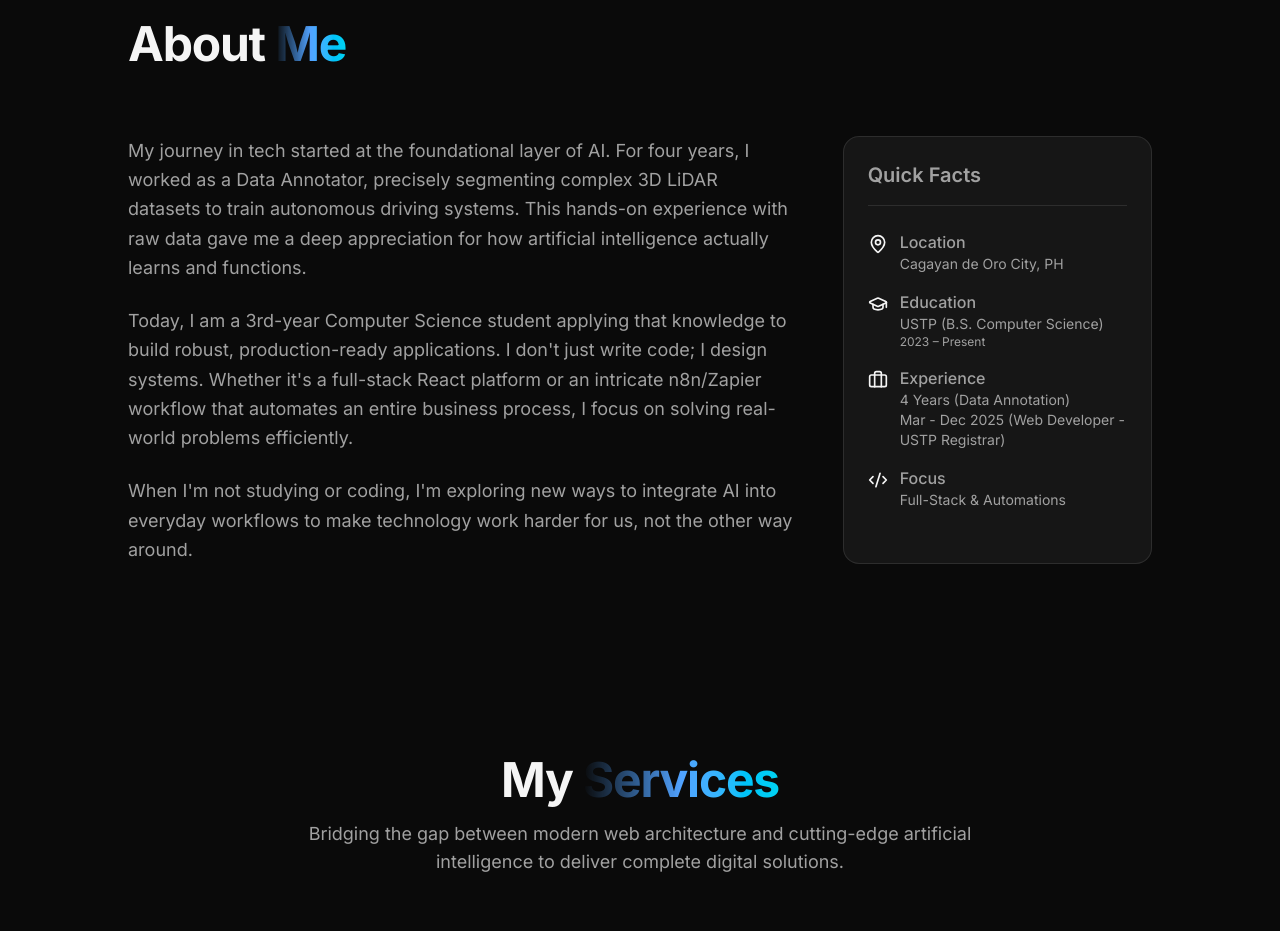
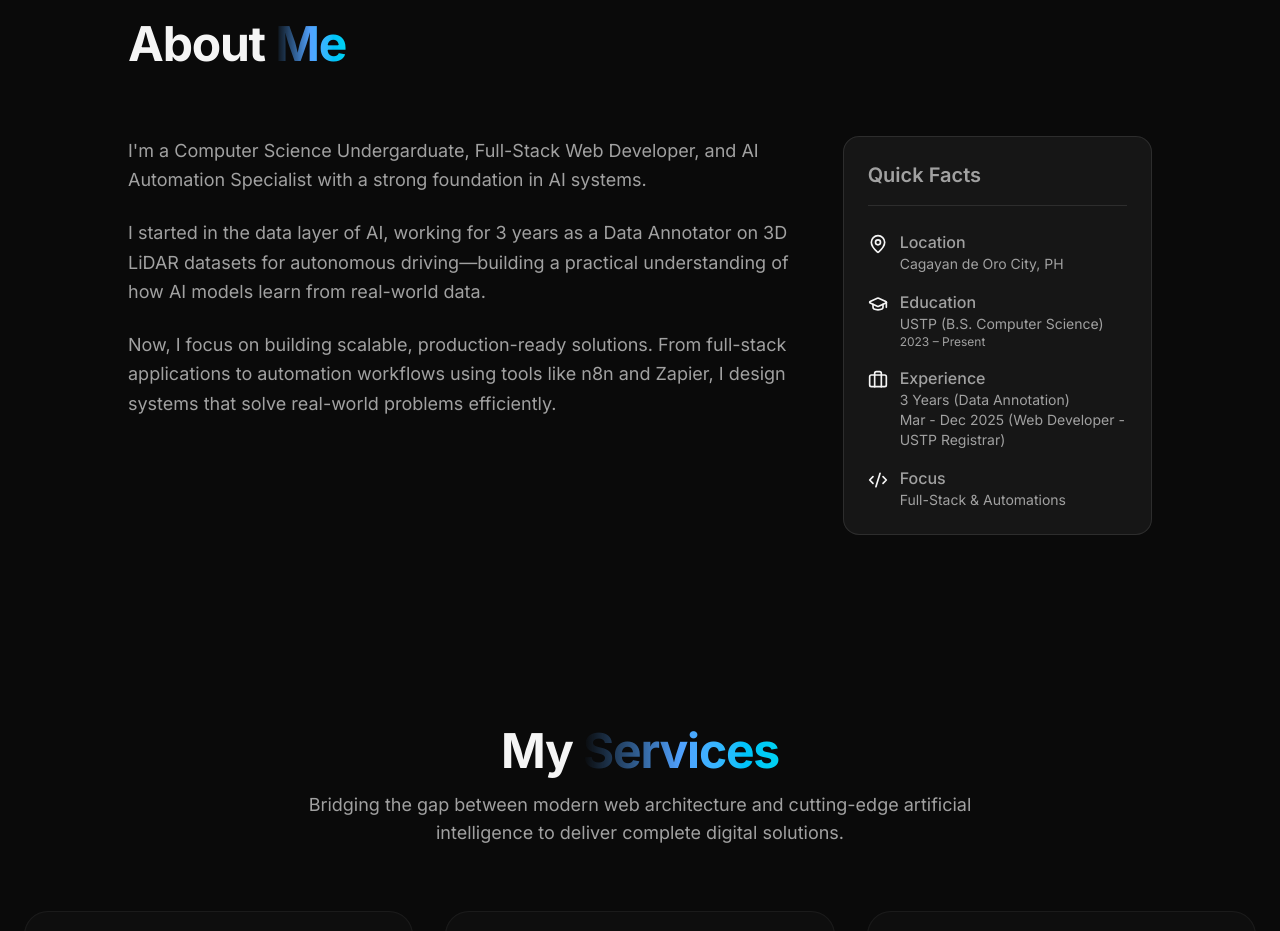
Before and after one commit to ken122704/portfolio, a Next.js app: page / in a window 1280 px wide. Shown: the part 880-1811 px from the top of the page. Built offline with nearby package versions, Linux system fonts and the light colour scheme.

Commit message:
finalized my about me content

```diff
--- a/components/About.tsx
+++ b/components/About.tsx
@@ -31,18 +31,13 @@ export default function About() {
             className="md:col-span-2 space-y-6 text-neutral-400  leading-relaxed text-lg"
           >
             <p>
-              My journey in tech started at the foundational layer of AI. For four years, I worked as a Data Annotator,
-              precisely segmenting complex 3D LiDAR datasets to train autonomous driving systems. This hands-on experience
-              with raw data gave me a deep appreciation for how artificial intelligence actually learns and functions.
+              I&apos;m a Computer Science Undergarduate, Full-Stack Web Developer, and AI Automation Specialist with a strong foundation in AI systems.
             </p>
             <p>
-              Today, I am a 3rd-year Computer Science student applying that knowledge to build robust, production-ready applications.
-              I don&apos;t just write code; I design systems. Whether it&apos;s a full-stack React platform or an intricate n8n/Zapier
-              workflow that automates an entire business process, I focus on solving real-world problems efficiently.
+              I started in the data layer of AI, working for 3 years as a Data Annotator on 3D LiDAR datasets for autonomous driving—building a practical understanding of how AI models learn from real-world data.
             </p>
             <p>
-              When I&apos;m not studying or coding, I&apos;m exploring new ways to integrate AI into everyday workflows to make technology
-              work harder for us, not the other way around.
+             Now, I focus on building scalable, production-ready solutions. From full-stack applications to automation workflows using tools like n8n and Zapier, I design systems that solve real-world problems efficiently.
             </p>
           </motion.div>
 
@@ -80,7 +75,7 @@ export default function About() {
                 <Briefcase className="text-brand shrink-0 mt-1" size={20} />
                 <div>
                   <p className="font-medium text-neutral-400 ">Experience</p>
-                  <p className="text-sm text-neutral-400 ">4 Years (Data Annotation)</p>
+                  <p className="text-sm text-neutral-400 ">3 Years (Data Annotation)</p>
                   <p className="text-sm text-neutral-400 ">Mar - Dec 2025 (Web Developer - USTP Registrar)</p>
                 </div>
               </div>
```
